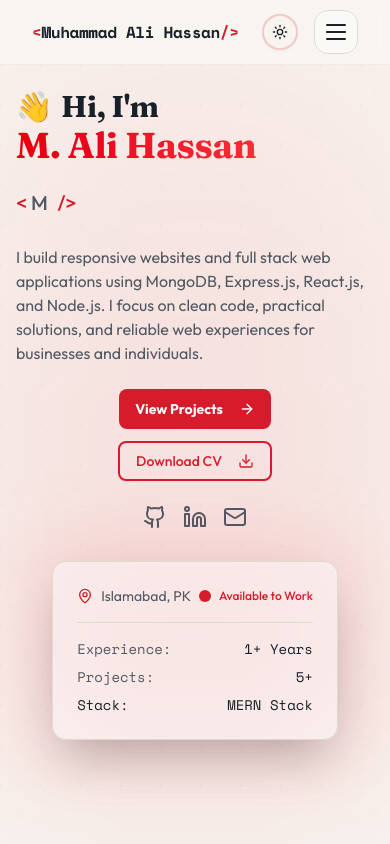
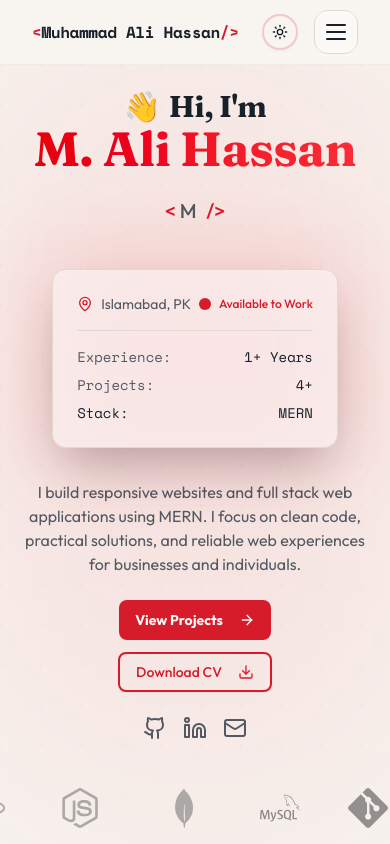
Before and after one commit to aliha55anch/porfolio, a React (Vite) app: page / in a window 390 px wide. Shown: the top 844 px of the page. Built offline with nearby package versions, Linux system fonts and the light colour scheme.

Commit message:
Add responsiveness and set the details

```diff
--- a/src/components/hero.jsx
+++ b/src/components/hero.jsx
@@ -57,9 +57,8 @@ export function Hero() {
             variants={container}
             initial="hidden"
             animate="show"
-            className="flex flex-col gap-6 lg:pl-12"
+            className="flex flex-col gap-6 items-center lg:items-start text-center lg:text-left order-1 lg:order-1 lg:col-start-1 lg:row-start-1 lg:pl-12"
           >
-
 
             <motion.h1 variants={item} className="font-serif font-bold tracking-tight text-foreground">
               <span className="inline-block text-3xl sm:text-4xl md:text-5xl lg:text-6xl">
@@ -67,7 +66,7 @@ export function Hero() {
                 Hi, I&apos;m
               </span>
               <br />
-              <span className="text-transparent bg-clip-text bg-linear-to-r from-red-600 to-red-500 dark:from-red-500 dark:to-red-700 text-4xl sm:text-5xl md:text-6xl lg:text-7xl whitespace-nowrap">
+              <span className="text-transparent bg-clip-text bg-linear-to-r from-red-600 to-red-500 dark:from-red-500 dark:to-red-700 text-5xl sm:text-6xl md:text-7xl lg:text-7xl whitespace-nowrap">
                 M. Ali Hassan
               </span>
             </motion.h1>
@@ -78,30 +77,6 @@ export function Hero() {
                 <Typewriter phrases={heroRoles} typingSpeed={70} deletingSpeed={40} pause={1000} />{" "}
                 <span className="text-primary">/&gt;</span>
               </h2>
-              <p className="max-w-150 text-muted-foreground md:text-lg/relaxed lg:text-base/relaxed xl:text-lg/relaxed">
-                {profile.Summary}
-              </p>
-            </motion.div>
-
-            <motion.div variants={item} className="flex flex-col items-center gap-3 min-[400px]:flex-row min-[400px]:items-stretch min-[400px]:justify-center lg:justify-start">
-              <Button size="lg" className="bg-primary hover:bg-primary/90 text-primary-foreground font-bold" asChild>
-                <Link to="/projects">View Projects <ArrowRight className="ml-2 h-4 w-4" /></Link>
-              </Button>
-              <Button size="lg" variant="outline" className="border-2 border-primary text-primary hover:bg-primary hover:text-primary-foreground dark:border-primary dark:text-primary dark:hover:bg-primary dark:hover:text-primary-foreground bg-transparent" asChild>
-                <a href={profile.ResumeUrl || "/assets/PDF/CV/muhammad-ali-hassan-cv.pdf"} download="Muhammad_Ali_Hassan_CV.pdf">Download CV <Download className="ml-2 h-4 w-4" /></a>
-              </Button>
-            </motion.div>
-
-            <motion.div variants={item} className="flex justify-center gap-4 text-muted-foreground lg:justify-start">
-              <a href={profile.Socials?.GitHub || "#"} target="_blank" rel="noreferrer" className="hover:text-primary transition-colors">
-                <Github className="h-6 w-6" />
-              </a>
-              <a href={profile.Socials?.LinkedIn || "#"} target="_blank" rel="noreferrer" className="hover:text-primary transition-colors">
-                <Linkedin className="h-6 w-6" />
-              </a>
-              <a href={`https://mail.google.com/mail/?view=cm&fs=1&to=${encodeURIComponent(profile.Email)}`} target="_blank" rel="noreferrer" className="hover:text-primary transition-colors">
-                <Mail className="h-6 w-6" />
-              </a>
             </motion.div>
           </motion.div>
 
@@ -110,9 +85,9 @@ export function Hero() {
             initial={{ opacity: 0, scale: 0.9 }}
             animate={{ opacity: 1, scale: 1 }}
             transition={{ duration: 0.5, delay: 0.2 }}
-            className="flex items-center justify-center pb-10 lg:pb-0"
+            className="flex items-center justify-center order-2 lg:order-2 lg:col-start-2 lg:row-start-1"
           >
-            <div className="relative group mb-6 lg:mb-0">
+            <div className="relative group">
               {/* Red glow behind the card */}
               <div className="absolute -inset-4 rounded-xl bg-red-600/10 blur-2xl group-hover:bg-red-600/20 transition-all duration-500" />
 
@@ -155,11 +130,11 @@ export function Hero() {
                       </div>
                       <div className="flex justify-between">
                         <span className="text-muted-foreground">Projects:</span>
-                        <span className="text-foreground">5+</span>
+                        <span className="text-foreground">4+</span>
                       </div>
                       <div className="flex justify-between">
                         <span className="text-foreground">Stack:</span>
-                        <span className="text-foreground">MERN Stack</span>
+                        <span className="text-foreground">MERN</span>
                       </div>
                     </div>
                   </div>
@@ -168,6 +143,39 @@ export function Hero() {
             </div>
           </motion.div>
 
+          {/* Bottom Text Block: About, Buttons, Links */}
+          <motion.div
+            variants={container}
+            initial="hidden"
+            animate="show"
+            className="flex flex-col gap-6 items-center lg:items-start text-center lg:text-left order-3 lg:order-3 lg:col-start-1 lg:row-start-2 lg:pl-12"
+          >
+            <motion.p variants={item} className="max-w-150 text-muted-foreground md:text-lg/relaxed lg:text-base/relaxed xl:text-lg/relaxed">
+              {profile.Summary}
+            </motion.p>
+
+            <motion.div variants={item} className="flex flex-col items-center gap-3 min-[400px]:flex-row min-[400px]:items-stretch min-[400px]:justify-center lg:justify-start">
+              <Button size="lg" className="bg-primary hover:bg-primary/90 text-primary-foreground font-bold" asChild>
+                <Link to="/projects">View Projects <ArrowRight className="ml-2 h-4 w-4" /></Link>
+              </Button>
+              <Button size="lg" variant="outline" className="border-2 border-primary text-primary hover:bg-primary hover:text-primary-foreground dark:border-primary dark:text-primary dark:hover:bg-primary dark:hover:text-primary-foreground bg-transparent" asChild>
+                <a href={profile.ResumeUrl || "/assets/PDF/CV/muhammad-ali-hassan-cv.pdf"} download="Muhammad_Ali_Hassan_CV.pdf">Download CV <Download className="ml-2 h-4 w-4" /></a>
+              </Button>
+            </motion.div>
+
+            <motion.div variants={item} className="flex justify-center gap-4 text-muted-foreground lg:justify-start">
+              <a href={profile.Socials?.GitHub || "#"} target="_blank" rel="noreferrer" className="hover:text-primary transition-colors">
+                <Github className="h-6 w-6" />
+              </a>
+              <a href={profile.Socials?.LinkedIn || "#"} target="_blank" rel="noreferrer" className="hover:text-primary transition-colors">
+                <Linkedin className="h-6 w-6" />
+              </a>
+              <a href={`https://mail.google.com/mail/?view=cm&fs=1&to=${encodeURIComponent(profile.Email)}`} target="_blank" rel="noreferrer" className="hover:text-primary transition-colors">
+                <Mail className="h-6 w-6" />
+              </a>
+            </motion.div>
+          </motion.div>
+
         </div>
       </div>
     </section>
```
Also changed, not shown: src/lib/data.js.
